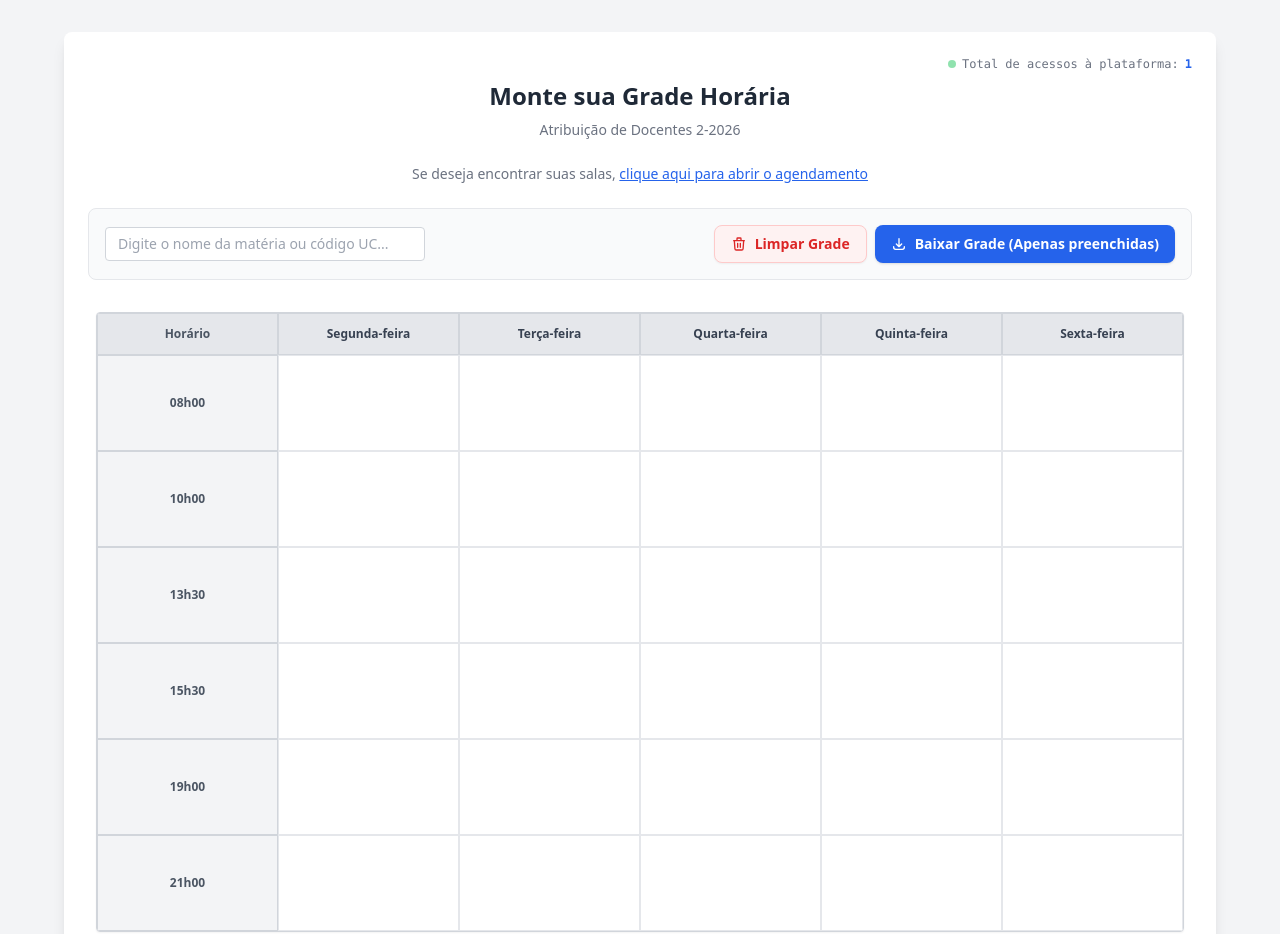
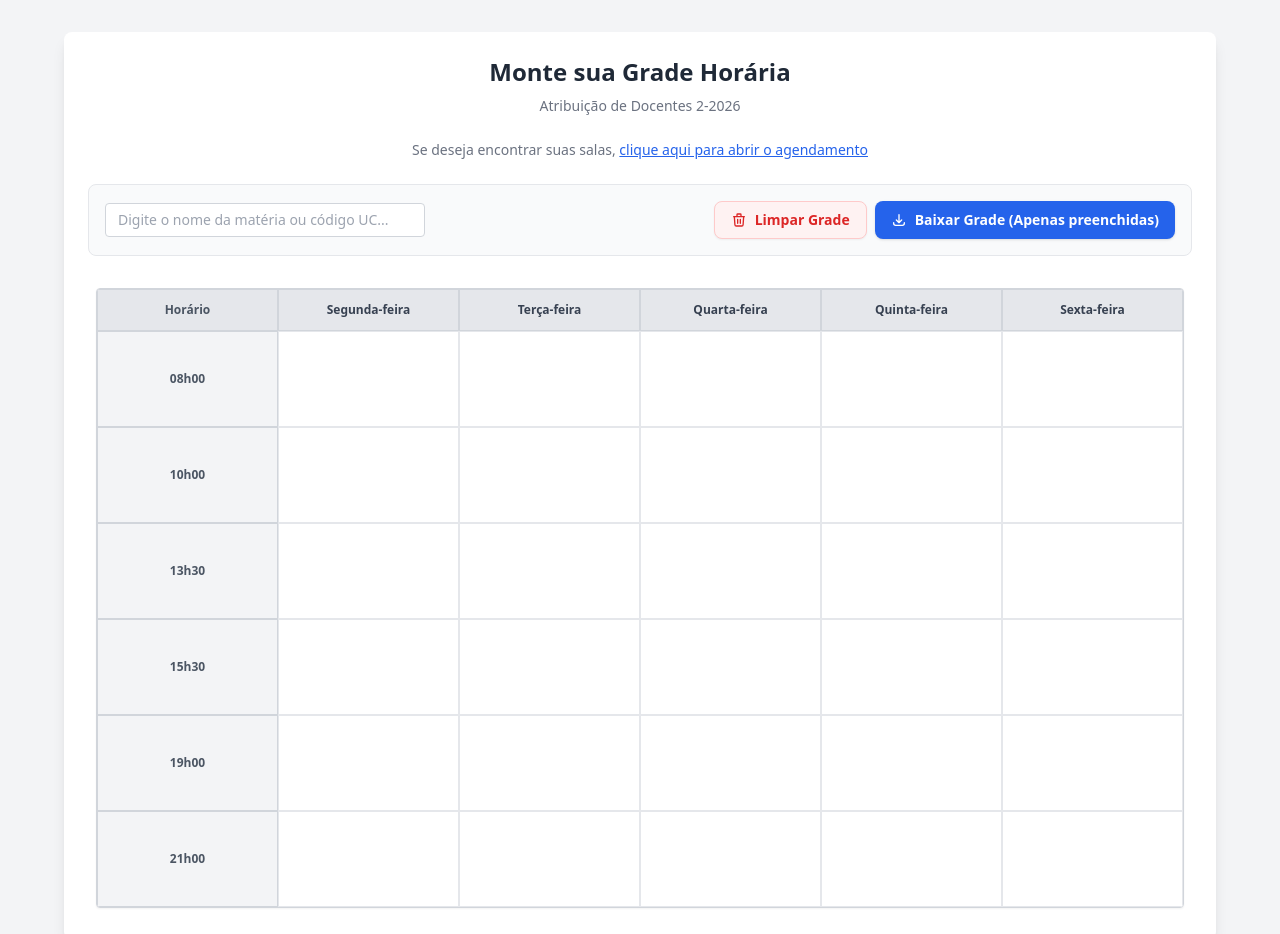
Before and after one commit to milomariano/grade-faculdade, a plain HTML site: page index.html in a window 1280 px wide. Shown: the top 934 px of the page. Drawn offline with nearby package versions, Linux system fonts and the light colour scheme; no server answers.

Commit message:
Add files via upload

```diff
--- a/index.html
+++ b/index.html
@@ -11,12 +11,6 @@
 <body class="bg-gray-100 p-4 md:p-8">
 
     <div class="max-w-6xl mx-auto bg-white p-6 rounded-lg shadow-lg">
-
-        <!-- Contador de Acessos Coletivo da Faculdade -->
-        <div class="text-right text-xs font-mono text-gray-500 mb-2 flex items-center justify-end gap-1.5">
-            <span class="w-2 h-2 rounded-full bg-green-500 animate-pulse"></span>
-            Total de acessos à plataforma: <span id="contador-global" class="font-bold text-blue-600">Carregando...</span>
-        </div>
 
         <h1 class="text-2xl font-bold text-center mb-2 text-gray-800">Monte sua Grade Horária</h1>
         <p class="text-center text-sm text-gray-500 mb-6">Atribuição de Docentes 2-2026</p>
```
